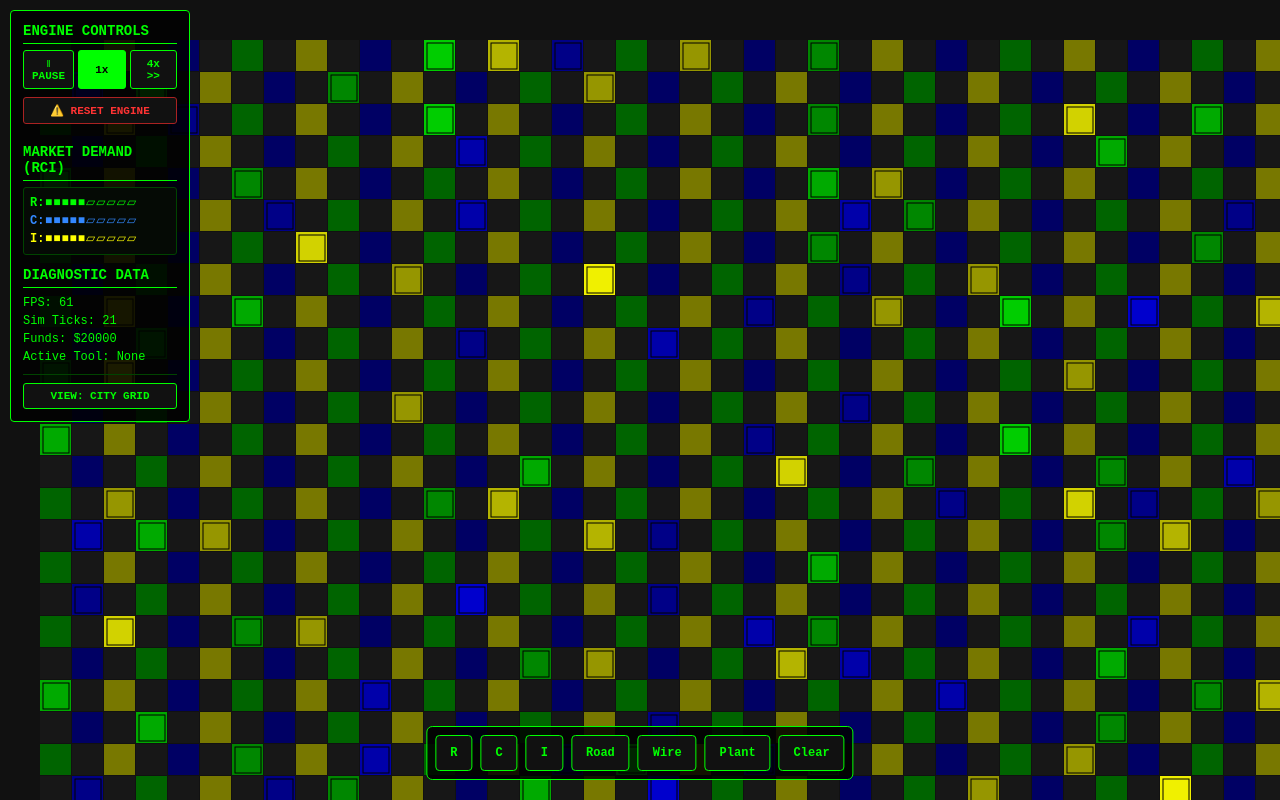
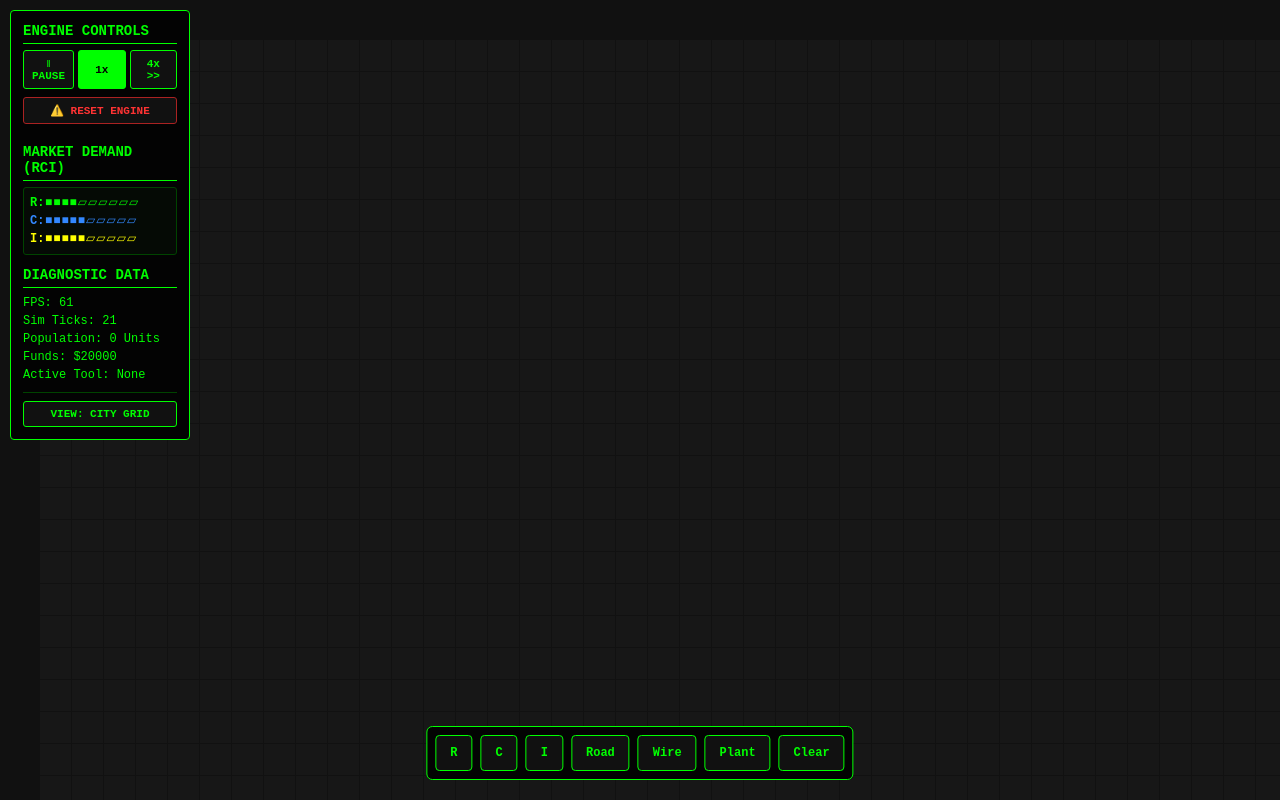
Before and after one commit to lls-98/html5-experiments, a plain HTML site: page index.html in a window 1280 px wide. Drawn offline with Linux system fonts and the light colour scheme.

Commit message:
add population indicator

```diff
--- a/index.html
+++ b/index.html
@@ -36,6 +36,7 @@
             <h3 style="margin-top: 12px;">Diagnostic Data</h3>
             <div>FPS: <span id="fps-val">0</span></div>
             <div>Sim Ticks: <span id="tick-val">0</span></div>
+            <div>Population: <span id="pop-val">0</span> Units</div>
             <div>Funds: $<span id="funds-val">0</span></div>
             <div>Active Tool: <span id="tool-val">None</span></div>
             <hr style="border:0; border-top: 1px solid #004400; margin: 8px 0;">
--- a/js/core/WorldState.js
+++ b/js/core/WorldState.js
@@ -56,18 +56,14 @@ export class WorldState {
      * to verify layer reads in the Walking Skeleton stage.
      */
     _generateMockMap() {
-        for (let y = 0; y < this.height; y++) {
-            for (let x = 0; x < this.width; x++) {
-                const idx = this.getIndex(x, y);
-                // Create checkerboard zones: alternating types 0, 1, 2, 3
-                if ((x + y) % 2 === 0) {
-                    this.zoneLayer[idx] = (x % 3) + 1; // R, C, or I
-                    this.developmentLayer[idx] = Math.floor(Math.random() * 5); // Mock density states 0-4
-                } else {
-                    this.zoneLayer[idx] = 0; // Empty
-                }
-            }
-        }
+        // Zero out all flat layer buffers completely to guarantee a blank canvas
+        this.zoneLayer.fill(0);
+        this.developmentLayer.fill(0);
+        this.powerLayer.fill(0);
+        this.pollutionLayer.fill(0);
+        this.trafficLayer.fill(0);
+
+        console.log("Mainframe initialized: Map grid memory buffers cleared to 0.");
     }
 
     /**
--- a/js/main.js
+++ b/js/main.js
@@ -16,6 +16,7 @@ const fpsCounter = document.getElementById('fps-val');
 const tickCounter = document.getElementById('tick-val');
 const fundsCounter = document.getElementById('funds-val');
 const toolLabel = document.getElementById('tool-val');
+const popCounter = document.getElementById('pop-val');
 
 // 1. Initialize core system modules and infrastructure configurations
 const world = new WorldState(64, 64);
@@ -142,21 +143,33 @@ const generateRetroBarString = (demandValue) => {
 };
 
 const simulationUpdate = (state) => {
-    // Run the simulation pipeline passes sequentially
+    // Run the simulation updates across processing engines
     infrastructurePipeline.update(state);
     economyPipeline.update(state);
     growthPipeline.update(state);
     budgetPipeline.update(state);
     trafficPipeline.update(state);
 
-    // NEW: Render the RCI Mainframe Indicators
+    // Render the RCI indicators
     rBar.textContent = generateRetroBarString(state.demand.residential);
     cBar.textContent = generateRetroBarString(state.demand.commercial);
     iBar.textContent = generateRetroBarString(state.demand.industrial);
 
+    // NEW: Real-Time Census Tally Sweep Pass
+    let totalPopulationCount = 0;
+    const totalCells = state.mapSize;
+
+    for (let i = 0; i < totalCells; i++) {
+        // Look for residential zone types (zone code 1)
+        if (state.zoneLayer[i] === 1) {
+            totalPopulationCount += state.developmentLayer[i];
+        }
+    }
+
     // Sync numeric structural properties straight into active UI layouts elements
     tickCounter.textContent = state.gameTickCount;
     fundsCounter.textContent = state.funds;
+    popCounter.textContent = totalPopulationCount; // <--- NEW: Output raw census count
 };
 
 const renderFrame = (currentFps) => {
```
